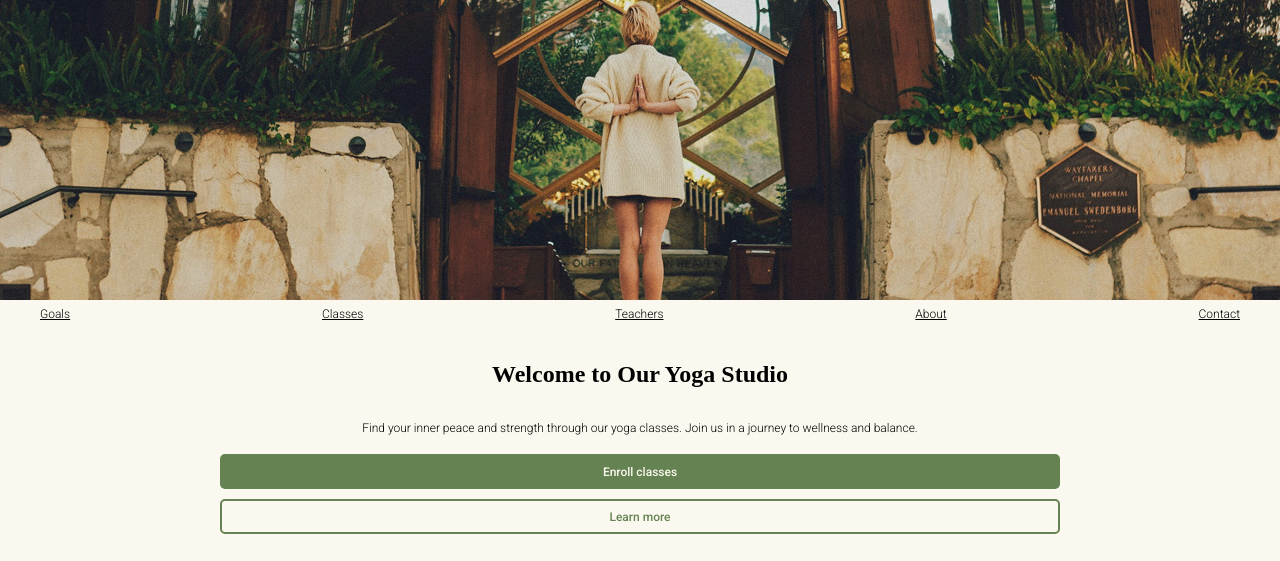
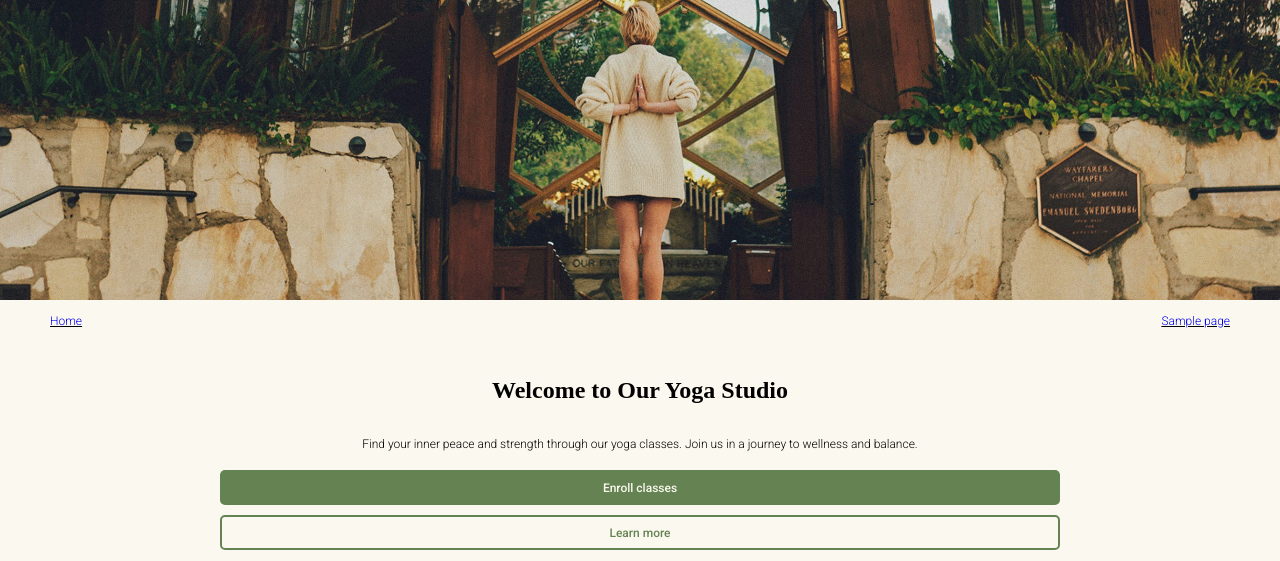
Before and after one commit to MKorolyova/web, a WordPress theme: template web_rgr/themes/index.php in a window 1280 px wide. Shown: the top 561 px of the page. Run offline with PHP 8.4 and a stand-in for WordPress, Linux system fonts and the light colour scheme; the site name, menu and one post (Sample post) are stand-ins, and other content is empty; some web fonts are replaced.

Commit message:
add nav menu

```diff
--- a/web_rgr/themes/functions.php
+++ b/web_rgr/themes/functions.php
@@ -1,6 +1,17 @@
 <?php
-// This function enqueues the Normalize.css for use. The first parameter is a name for the stylesheet, the second is the URL. Here we
-// use an online version of the css file.
+
+
+function register_my_menus() {
+    register_nav_menus(
+      array(
+        'primary' => __( 'Primary Menu' ),
+        'footer' => __( 'Footer Menu' ),
+       )
+     );
+   }
+
+add_action( 'init', 'register_my_menus' );
+
 function add_mytheme_styles() {
     wp_enqueue_style( 'reset', get_template_directory_uri() . "/reset.css" );
    wp_enqueue_style( 'normalize-styles', "https://cdnjs.cloudflare.com/ajax/libs/normalize/7.0.0/normalize.min.css");
--- a/web_rgr/themes/header.php
+++ b/web_rgr/themes/header.php
@@ -20,21 +20,13 @@
         </header>
 
         <nav id="menu" class="menu">
-          <ul id="menu_frame" class="menu_frame">
-            <li class="menu_item">
-              <a href="<?php echo esc_url( home_url( '/' ) ); ?>/goalsEnter" class="item">Goals</a>
-            </li>
-            <li class="menu_item">
-              <a href="<?php echo esc_url( home_url( '/' ) ); ?>/classesType" class="item">Classes</a>
-            </li>
-            <li class="menu_item">
-              <a href="<?php echo esc_url( home_url( '/' ) ); ?>/teachers" class="item">Teachers</a>
-            </li>
-            <li class="menu_item">
-              <a href="<?php echo esc_url( home_url( '/' ) ); ?>/about" class="item">About</a>
-            </li>
-            <li class="menu_item">
-              <a href="<?php echo esc_url( home_url( '/' ) ); ?>/contact" class="item">Contact</a>
-            </li>
-          </ul>
+          <?php
+          wp_nav_menu(
+            array(
+              'theme_location' => 'primary',
+              'container' => '',
+              'menu_class' => 'menu_frame'
+            )
+          );
+          ?>
         </nav>
--- a/web_rgr/themes/style.css
+++ b/web_rgr/themes/style.css
@@ -43,13 +43,23 @@
 	 justify-content: space-between;
 	 width: 100%;
 }
- .menu_frame .item {
+ .menu_frame .menu-item {
 	 color: black;
 	 text-decoration: underline;
 	 font-size: 12;
 	 font-family: "Roboto", sans-serif;
 	 font-weight: 200;
 	 font-style: normal;
+	 box-sizing: border-box;
+	 padding:  10px;
+
+	  a:visited {
+		color: black;
+		background-color: transparent;
+		text-decoration: none;
+	  }
+
+
 }
  .section {
 	 display: grid;
```
